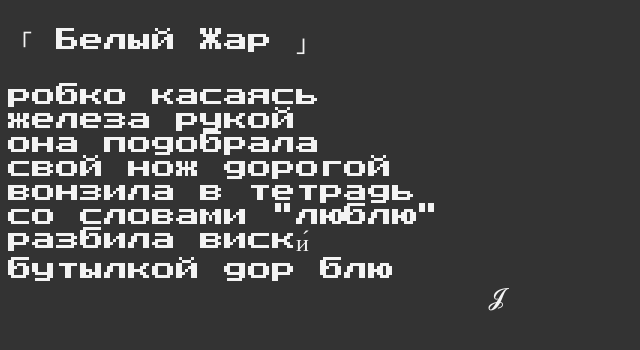
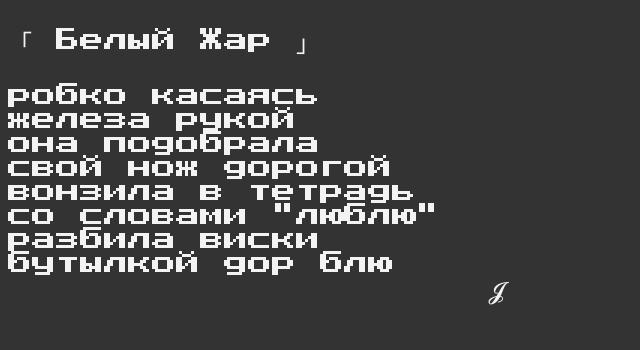
Before and after one commit to hvinya/hvinya.github.io, a Jekyll site: the page built from poesy/0x1.md, in a window 1280 px wide. Shown: the top 350 px of the page, without its empty margins (0-640 px from the left). Built offline with Jekyll 4.4.1, drawn with Linux system fonts in a browser that asks for light colours.

Commit message:
fix typo

````diff
--- a/poesy/0x1.md
+++ b/poesy/0x1.md
@@ -13,7 +13,7 @@ permalink: /poesy/0x1/
 свой нож дорогой
 вонзила в тетрадь
 со словами "люблю"
-разбила виски́
+разбила виски
 бутылкой дор блю
                     𝓙
 ```
````
